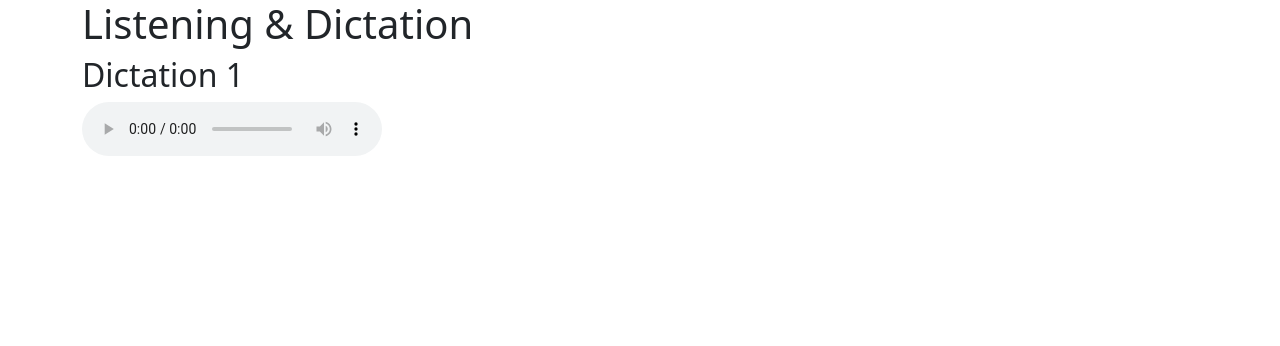
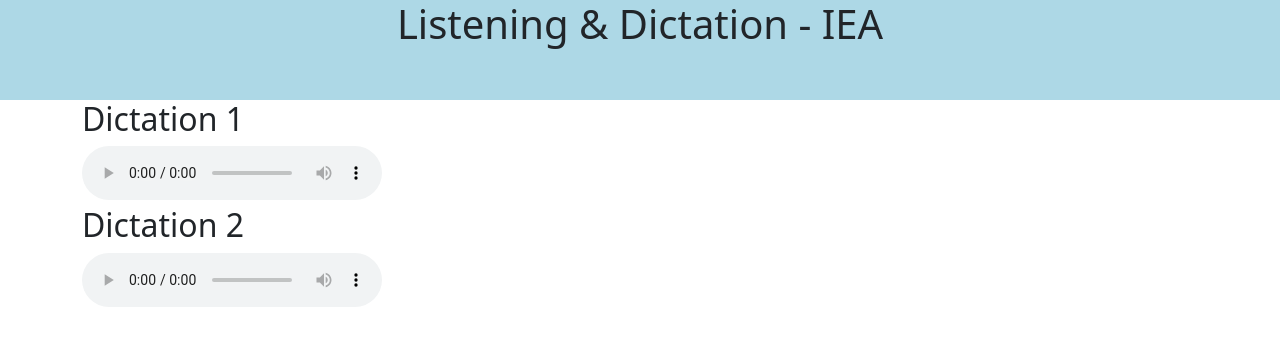
Before and after one commit to leomartinez2020/english-dictation, a plain HTML site: page index.html in a window 1280 px wide. Drawn offline with nearby package versions, Linux system fonts and the light colour scheme.

Commit message:
Add audio 2

```diff
--- a/index.html
+++ b/index.html
@@ -7,8 +7,10 @@
     <link href="https://cdn.jsdelivr.net/npm/bootstrap@5.3.3/dist/css/bootstrap.min.css" rel="stylesheet" integrity="sha384-QWTKZyjpPEjISv5WaRU9OFeRpok6YctnYmDr5pNlyT2bRjXh0JMhjY6hW+ALEwIH" crossorigin="anonymous">
   </head>
   <body>
+    <div style="height: 100px; background-color: lightblue;">
+      <h1 class="text-center">Listening & Dictation - IEA</h1>
+    </div>
     <div class="container">
-      <h1>Listening & Dictation</h1>
       <div>
         <h2>Dictation 1</h2>
         <audio controls>
@@ -16,6 +18,13 @@
           Your browser does not support the audio element.
         </audio>
       </div>
+      <div>
+        <h2>Dictation 2</h2>
+        <audio controls>
+          <source src="https://english22.s3.amazonaws.com/agreeing-i-do-too2.mp3" type="audio/mpeg">
+          Your browser does not support the audio element.
+        </audio>
+      </div>
     </div>
     <script src="https://cdn.jsdelivr.net/npm/bootstrap@5.3.3/dist/js/bootstrap.bundle.min.js" integrity="sha384-YvpcrYf0tY3lHB60NNkmXc5s9fDVZLESaAA55NDzOxhy9GkcIdslK1eN7N6jIeHz" crossorigin="anonymous"></script>
   </body>
```
